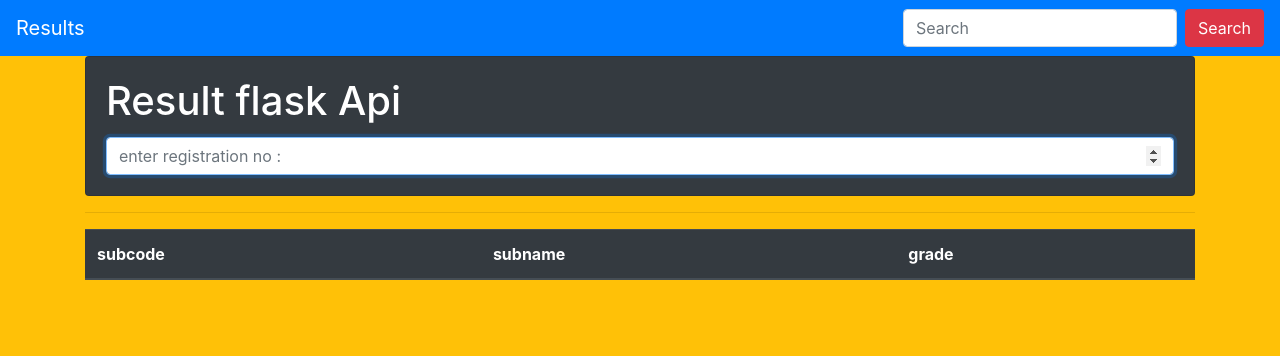
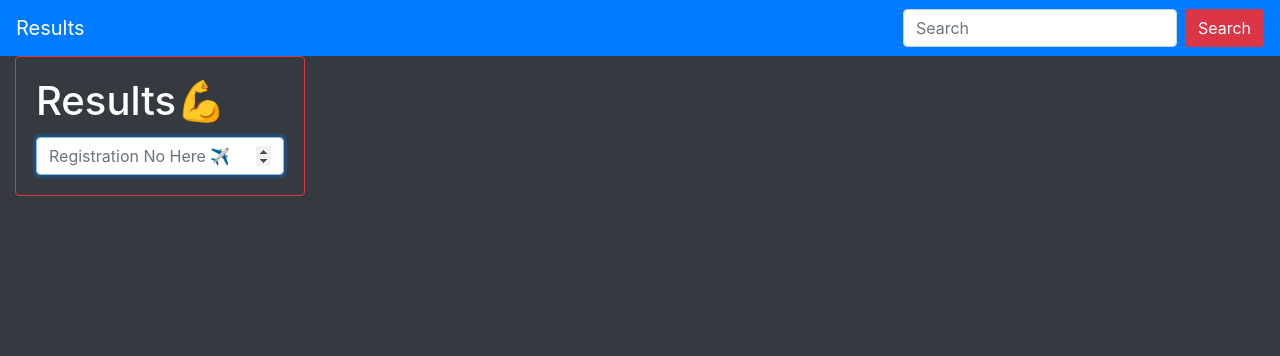
Before and after one commit to satishpatra88/Result-Flask-API, a Flask app: page / in a window 1280 px wide. Shown: the top 356 px of the page. Run offline with Flask 2, Linux system fonts and the light colour scheme; lists and menus that the app fills with data are empty; some libraries are stand-ins or nearby versions.

Commit message:
Made more changes in frontend

```diff
--- a/templates/index.html
+++ b/templates/index.html
@@ -10,10 +10,11 @@
       integrity="sha384-JcKb8q3iqJ61gNV9KGb8thSsNjpSL0n8PARn9HuZOnIxN0hoP+VmmDGMN5t9UJ0Z"
       crossorigin="anonymous"
     />
+
     <script src="/static/angular.js"></script>
     <script src="/static/3.js"></script>
   </head>
-  <body ng-controller="contro" class="bg-warning">
+  <body ng-controller="contro" class="bg-dark">
     <nav class="navbar navbar-dark bg-primary justify-content-between">
       <a class="navbar-brand">Results</a>
       <form class="form-inline">
@@ -28,25 +29,31 @@
         </button>
       </form>
     </nav>
-    <div class="container">
-      <div class="card text-white bg-dark">
+    <div class="container-fluid">
+      <div class="row">
+        <div class="col-sm-3">
+          <div
+            class="card text-white bg-dark border border-danger"
+            style="max-width: 25rem"
+          >
             <div class="card-body">
               <div class="card-title">
-            <h1>Result flask Api</h1>
+                <h1>Results💪</h1>
               </div>
               <input
                 class="form-control"
                 type="number"
                 ng-model="reg"
-            placeholder="enter registration no :"
+                placeholder="Registration No Here ✈"
                 autofocus
                 ng-change="up()"
               />
             </div>
           </div>
-
-      <hr />
-      <div class="table-responsive">
+        </div>
+        <div class="col-lg-9">
+          <div ng-if="reg">
+            <div class="table-responsive border border-success">
               <table class="table table-striped table-dark table-hover">
                 <thead class="thead-dark">
                   <tr>
@@ -65,5 +72,8 @@
               </table>
             </div>
           </div>
+        </div>
+      </div>
+    </div>
   </body>
 </html>
```
Lines whose indentation alone changed are shown as unchanged.
